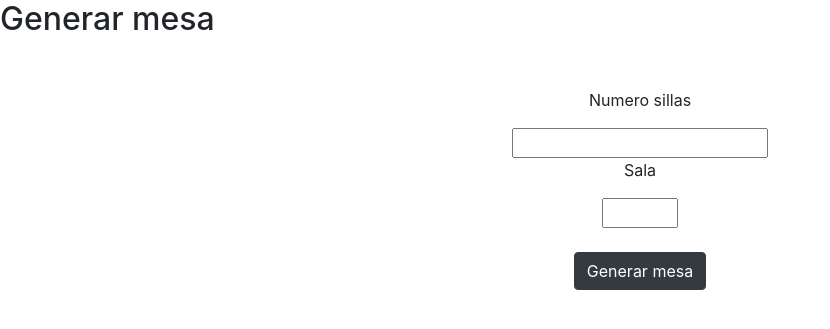
After one commit to 100007217/PR02, a PHP site: page /process/generar_mesa.php in a window 1280 px wide. The commit adds this page. Shown: the top 329 px of the page, without its empty margins (0-830 px from the left). Run offline with PHP 8.4, Linux system fonts and the light colour scheme.

Commit message:
Generar y eliminar mesa disponible

```diff
--- /dev/null
+++ b/process/generar_mesa.php
@@ -0,0 +1,28 @@
+<!DOCTYPE html>
+<html lang="en">
+<head>
+    <meta charset="UTF-8">
+    <meta http-equiv="X-UA-Compatible" content="IE=edge">
+    <meta name="viewport" content="width=device-width, initial-scale=1.0">
+    <link rel="stylesheet" href="../css/modificar_generar.css">
+    <script type="text/javascript" src="../js/modificar_generar.js"></script>
+    <link rel="stylesheet" href="https://stackpath.bootstrapcdn.com/bootstrap/4.4.1/css/bootstrap.min.css" integrity="sha384-Vkoo8x4CGsO3+Hhxv8T/Q5PaXtkKtu6ug5TOeNV6gBiFeWPGFN9MuhOf23Q9Ifjh" crossorigin="anonymous">
+    <title>Generar</title>
+</head>
+<body>
+<form action="generar_mesa_pdo.php" method="post" class="caja" onsubmit="return validar()">
+        <h2>Generar mesa</h2>
+        <div class=alert id='mensaje'></div>
+        <center>
+            <p>Numero sillas</p>
+            <input type="text" name="numero_sillas" >
+            <br>
+            <p>Sala</p>
+            <input type="number" name="id_sala" min='1' max='2'>
+            <br>
+            <br>
+            <input type="submit" value="Generar mesa" class="btn btn-dark">
+        </center>
+</form>
+</body>
+</html>
--- a/view/crud.php
+++ b/view/crud.php
@@ -104,8 +104,8 @@ echo "<a href='../process/logout.php'>Logout</a>";
                             echo "<div class='table-data'>&#9989</div>";
                         }
                         echo "<div class='table-data'>{$mesa['desc_incidencia']}</div>";
-                        echo "<div class='table-data'><a type='button' href='../process/modificar_user.php?id={$mesa['id_mesa']}'>Modificar mesa</a></div>";
-                        echo "<div class='table-data'><a type='button' href='../process/eliminar_user_pdo.php?id={$mesa['id_mesa']}' onclick=\"return confirm('¿Estás seguro de eliminar al user?')\">Eliminar mesa</a></div>";
+                        echo "<div class='table-data'><a type='button' href='../process/modificar_mesa.php?id={$mesa['id_mesa']}'>Modificar mesa</a></div>";
+                        echo "<div class='table-data'><a type='button' href='../process/eliminar_mesa_pdo.php?id={$mesa['id_mesa']}' onclick=\"return confirm('¿Estás seguro de eliminar la mesa?')\">Eliminar mesa</a></div>";
                     echo "</div>";
                 }
         echo "</div>";
```
Also changed, not shown: process/eliminar_mesa_pdo.php (added, +26 -0 lines), process/generar_mesa_pdo.php (added, +32 -0 lines).
